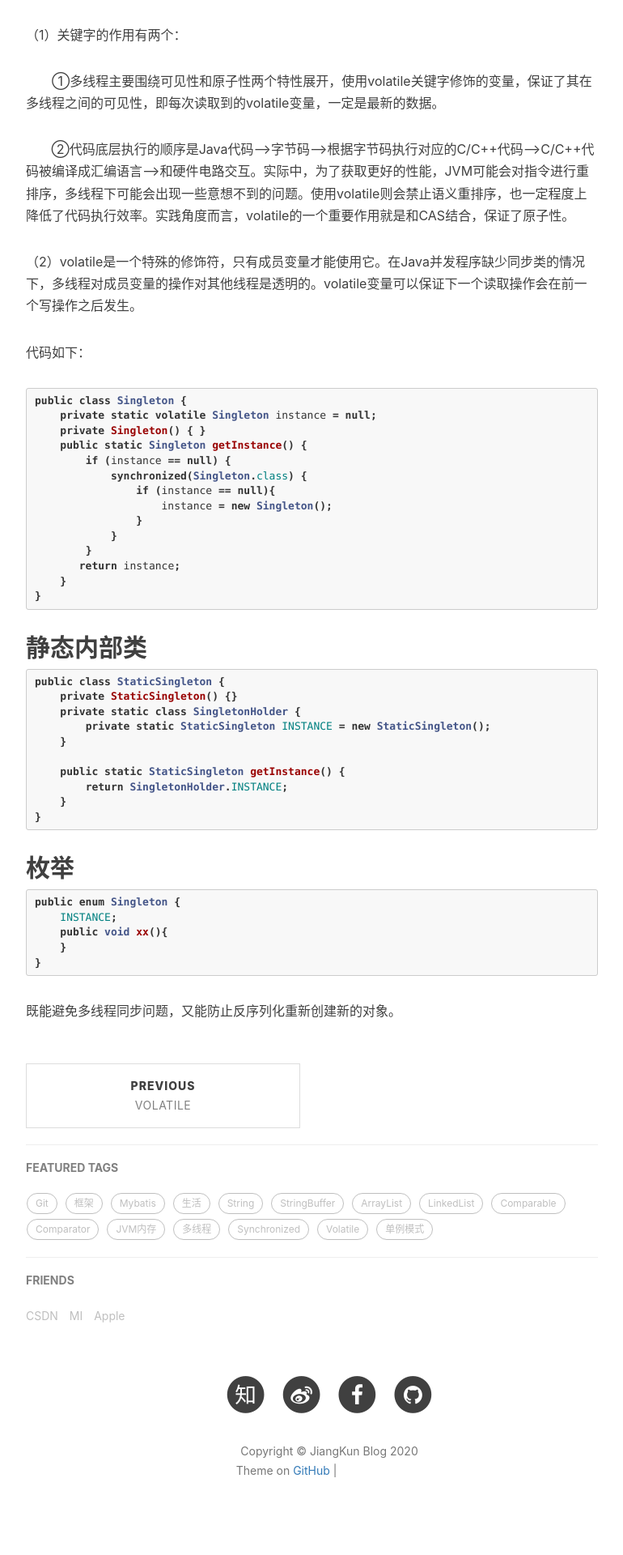
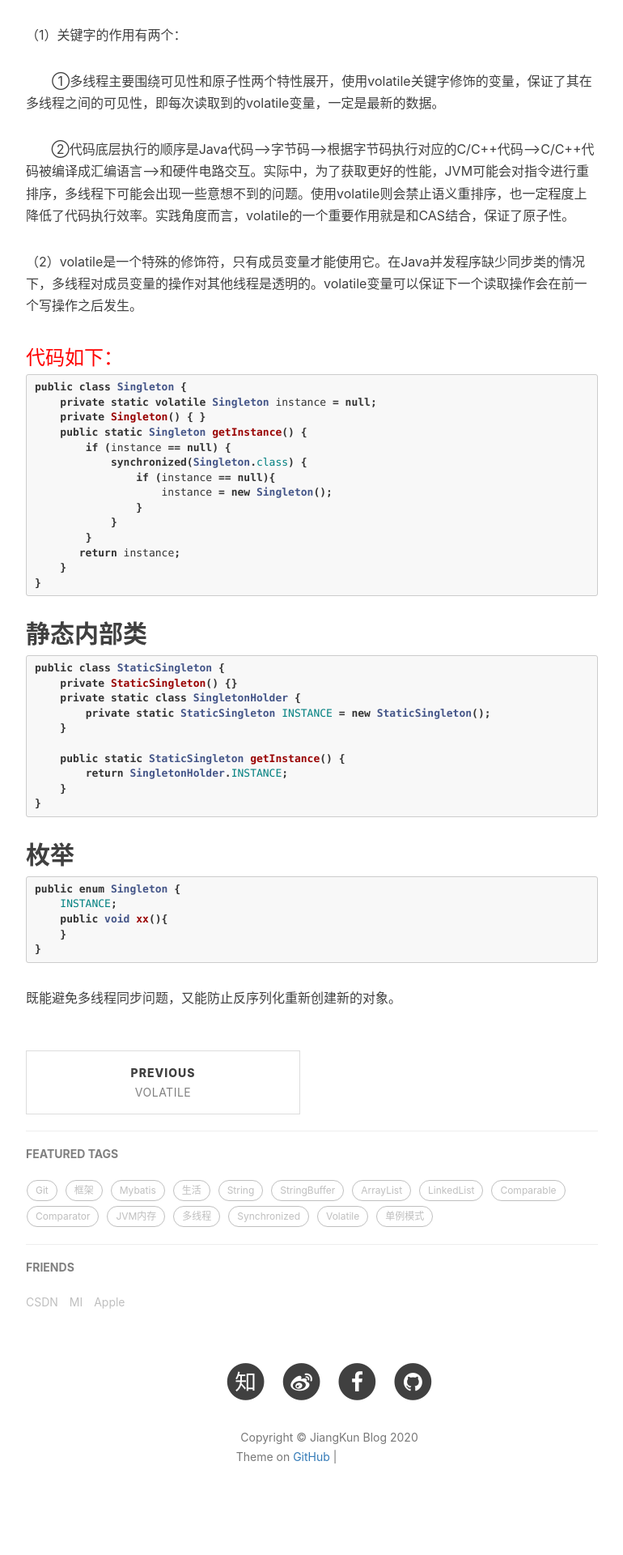
Before and after one commit to JiangKunZhang/JiangKunZhang.github.io, a Jekyll site: the page built from _posts/2020-06-22-单例模式.md, in a window 1280 px wide. Shown: the part 3107-5027 px from the top of the page at 81% size, without its empty margins (233-1003 px from the left). Built offline with Jekyll 4.4.1, drawn with Linux system fonts in a browser that asks for light colours; nearby versions of some CDN libraries; comment, search, counter and statistics services are not loaded; grey boxes are pictures that could not be loaded.

Commit message:
2020-06-22-单例模式

````diff
--- a/_posts/2020-06-22-单例模式.md
+++ b/_posts/2020-06-22-单例模式.md
@@ -131,7 +131,7 @@ JDK5的修正：以上是双重校验锁失效的原因，不过在JDK1.5之后
 
    （2）volatile是一个特殊的修饰符，只有成员变量才能使用它。在Java并发程序缺少同步类的情况下，多线程对成员变量的操作对其他线程是透明的。volatile变量可以保证下一个读取操作会在前一个写操作之后发生。
 
-代码如下：
+<font size = 5 color = "red">代码如下：</font>
 
 ```java
 public class Singleton {
````
